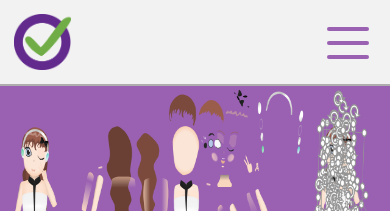
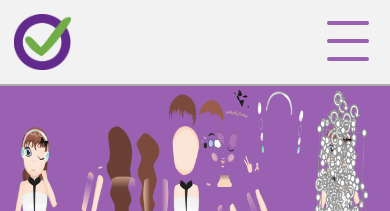
Before and after one commit to JodieMM/OptiSite, a PHP site: page /index.php in a window 390 px wide. Shown: the top 211 px of the page. Run offline with PHP 8.4, Linux system fonts and the light colour scheme.

Commit message:
Burger bar animations complete, full mobile compatability

```diff
--- a/Design/SectorConstants/header.php
+++ b/Design/SectorConstants/header.php
@@ -36,7 +36,11 @@
 <body>
 	<div class="header">
 		<a href="index"><img src="Design/Images/logoPNb.png" alt="Optimator Logo"></a>
-		<div class="burgerbar" id="burgerbar"><div class="burger" id="burger"></div></div>
+		<div class="burgerbar" id="burgerbar">
+			<div class="burger" id="burgertop"></div>
+			<div class="burger" id="burgermid"></div>
+			<div class="burger" id="burgerbot"></div>
+		</div>
 		<ul id="headerul">
 			<div class="dropdown">
 				<li>Projects</li>
--- a/Design/header.css
+++ b/Design/header.css
@@ -32,6 +32,7 @@ body{
 	border: 2px solid #adadad;
 	border-right: none;
 	background-color: #f2f2f2;
+	overflow-x: hidden;
 }
 
 .header li{
@@ -63,6 +64,16 @@ body{
 	animation: dropdownslide 1s;
 }
 
+@keyframes burgerrightslide{
+	from {width: 0em; opacity: 0;}
+	to {width: 7em; opacity: 1;}
+}
+
+@keyframes burgerleftslide{
+	from {width: 7em; opacity: 1;}
+	to {width: 0em; opacity: 0;}
+}
+
 .dropdown-options{
 	background-color: #f2f2f2;
     display: block;
@@ -91,23 +102,26 @@ body{
 	cursor: pointer;
 }
 
-.burger, .burger:before, .burger:after{
+.burger{
 	width: 1.5em;
 	height: 4px;
-	margin-top: 48%;
+	margin-bottom: 0.5em;
 	border-radius: 2px;
 	background-color: #9a61b2;
-	content: "";
+	transform: rotate(0deg);
+    transition: .5s ease-in-out;
 }
 
-.burger:before{
-	position: absolute;
-	margin-top: -0.5em;
+#burgertop.burger.clicked{
+	transform: translateY(0.65em) rotate(45deg);
 }
 
-.burger:after{
-	position: absolute;
-	margin-top: 0.5em;
+#burgerbot.burger.clicked{
+	transform: translateY(-0.65em) rotate(-45deg);
+}
+
+#burgermid.burger.clicked{
+	opacity: 0;
 }
 
 
@@ -119,6 +133,8 @@ body{
 		padding: 0.5em 0;
 		border: none;
 		background-color: inherit;
+		opacity: 1;
+		overflow-x: initial;
 	}
 
 	.header li{
--- a/Functions/JS/flow.js
+++ b/Functions/JS/flow.js
@@ -18,7 +18,7 @@ var detpass = $('#detpass');
 var updatebtn = $('#updatebtn');
 
 var burgerbar = $('#burgerbar');
-var burger = $('#burger');
+var burger = $('.burger');
 var headerul = $('#headerul');
 
 
--- a/Functions/JS/visuals.js
+++ b/Functions/JS/visuals.js
@@ -3,9 +3,12 @@
 // Burger Bar
 function burgerBarToggle(el, bar, list){
 	if (list.css('display') == 'none'){
-		$('.header ul').css('display', 'inline-block');
+		bar.addClass('clicked');
+		list.attr('style', 'display: inline-block; animation: burgerrightslide 1s');
 	}
 	else{
-		$('.header ul').css('display', 'none');
+		bar.removeClass('clicked');
+		list.attr('style', 'display: inline-block; animation: burgerleftslide 1s');
+		setTimeout(function() { list.attr('style', 'opacity: 0; display:none');}, 1000);
 	}
 }
```
